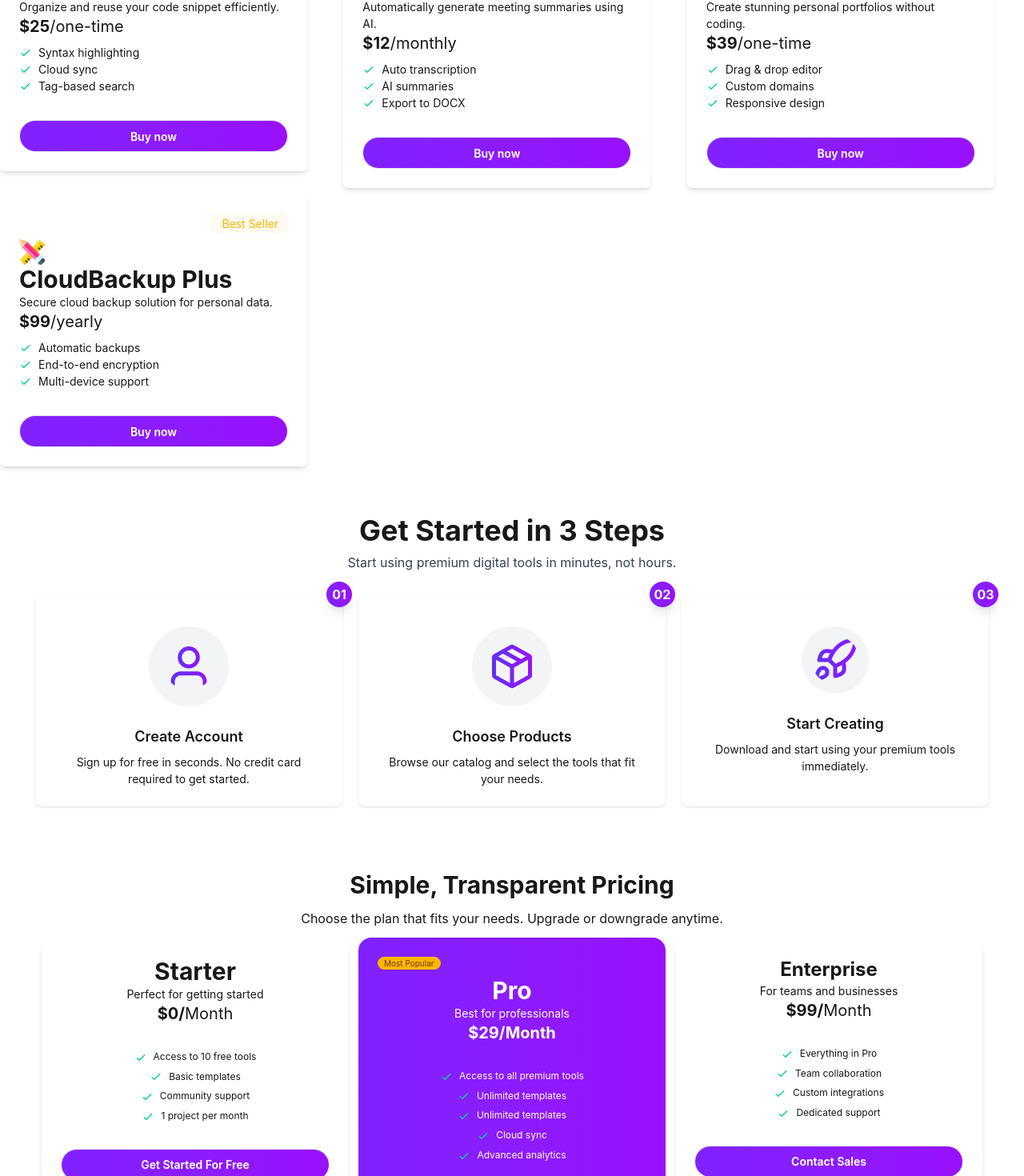
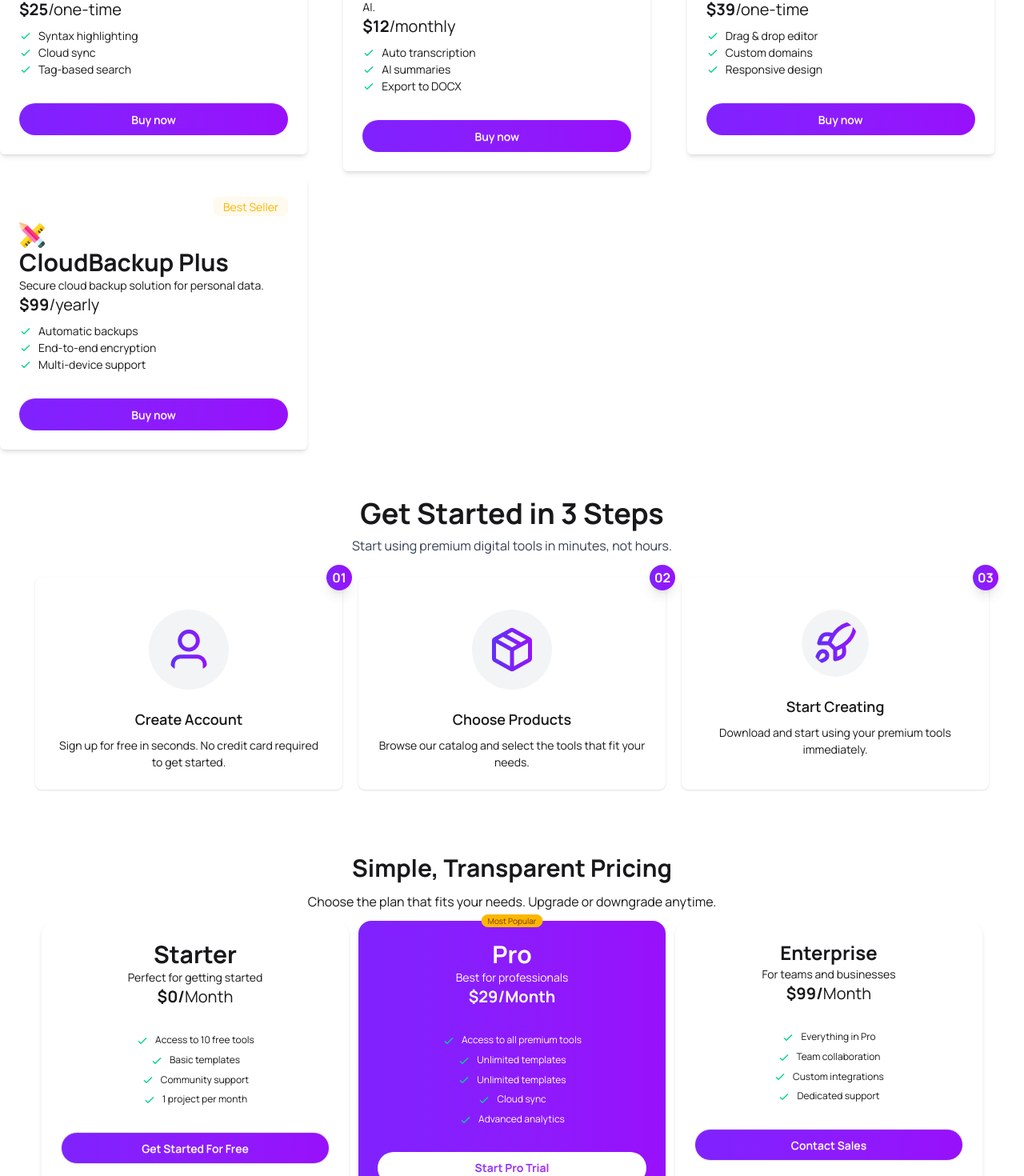
Before and after one commit to kashfi002/DigiTools, a React (Vite) app: page / in a window 1280 px wide. Shown: the part 2121-3591 px from the top of the page at 80% size. Built offline with nearby package versions, Linux system fonts and the light colour scheme.

Commit message:
final commit

```diff
--- a/src/App.css
+++ b/src/App.css
@@ -1,2 +1,6 @@
+@import url('https://fonts.googleapis.com/css2?family=Manrope:wght@200..800&display=swap');
 @import "tailwindcss";
 @plugin "daisyui";
+*{
+     font-family: "Manrope", sans-serif;
+}
--- a/src/Components/Pricing/Pricing.jsx
+++ b/src/Components/Pricing/Pricing.jsx
@@ -38,8 +38,8 @@ const Pricing = () => {
 </div>
 
 <div className="card w-96 bg-base-100 shadow-md rounded-2xl">
-  <div className="card-body bg-linear-to-r from-violet-600 to-purple-600 rounded-2xl">
-    <span className="badge badge-xs badge-warning">Most Popular</span>
+  <div className="card-body relative bg-linear-to-r from-violet-600 to-purple-600 rounded-2xl">
+    <span className="badge badge-xs badge-warning absolute -top-2 left-1/2 -translate-x-1/2 text-bold">Most Popular</span>
     <div>
       <h2 className="text-3xl font-bold text-white">Pro</h2>
       <p className='text-white'>Best for professionals</p>
--- a/src/Components/Products/ProductCard.jsx
+++ b/src/Components/Products/ProductCard.jsx
@@ -4,7 +4,7 @@ import { ToastContainer, toast } from 'react-toastify';
 const ProductCard = ({product,cart,setCart}) => {
     const[bought,setBought]=useState(false);
     const handleBuy=()=>{
-        setBought(!bought);
+        setBought(true);
         const isFound= cart.find(item=> item.id===product.id);
         if(isFound){
             toast.error("Item already added to the cart");
@@ -26,7 +26,7 @@ const ProductCard = ({product,cart,setCart}) => {
             <div className="card w-96 bg-base-100 shadow-md rounded-md">
   <div className="card-body ">
     <div className='flex ml-auto'>
-         <span className={`badge badge-soft ${badgeType}`} mr-auto>{product.tag}</span>
+         <span className={`badge badge-soft ${badgeType} mr-auto`}>{product.tag}</span>
     </div>
     <div className="item-start text-left">
         <img src={product.icon} alt="" />
@@ -58,9 +58,13 @@ const ProductCard = ({product,cart,setCart}) => {
 </ul>
     <div className="mt-6">
       <button
-      onClick={handleBuy}
-      className="btn bg-linear-to-r from-violet-600 to-purple-600 rounded-full w-full text-white">
-        {bought?"Added to Cart":"Buy now"}</button>
+    onClick={handleBuy}
+    className={`btn rounded-full w-full text-white transition-all duration-300 ${
+      bought? "bg-green-600 border-none": "bg-linear-to-r from-violet-600 to-purple-600 border-none"
+    }`}
+  >
+    {bought ? "Added to Cart" : "Buy now"}
+  </button>
     </div>
   </div>
 </div>
```
